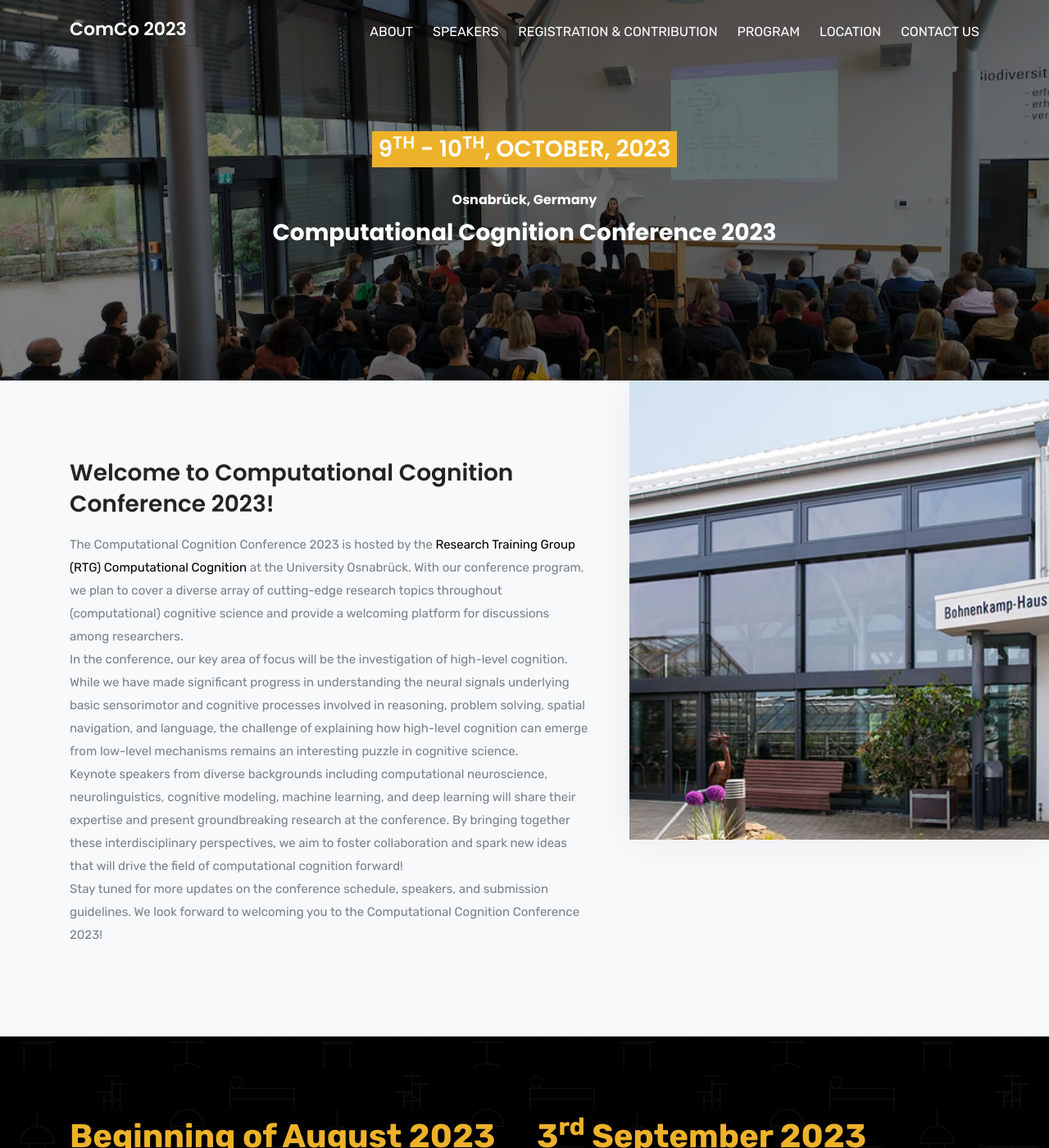
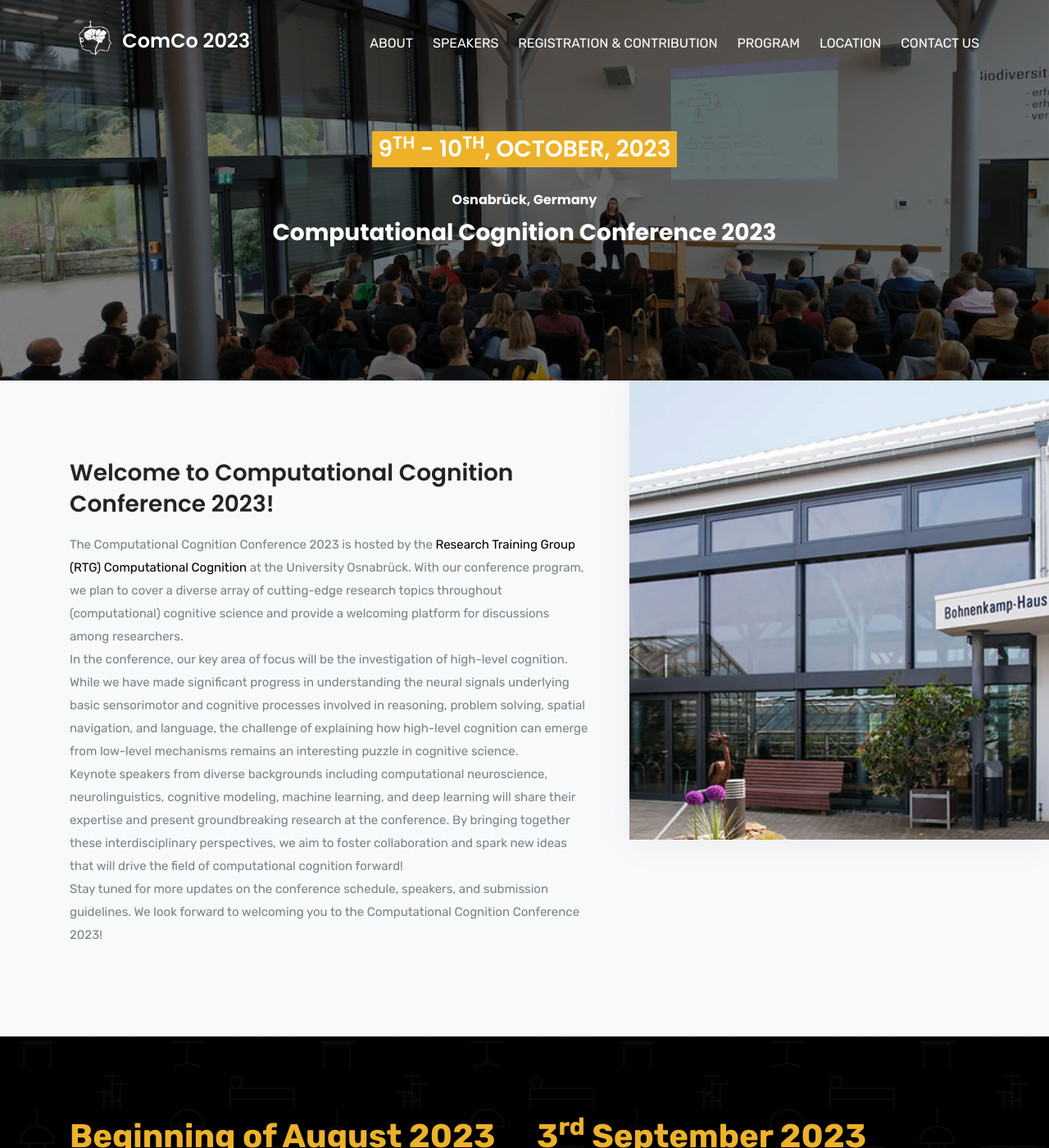
Before and after one commit to comco23/comco23.github.io, a Jekyll site: the page built from index.html, in a window 1280 px wide and 1400 px high. Shown: the whole window at 82% size. Built offline with Jekyll 4.4.1, drawn with Linux system fonts in a browser that asks for light colours.

Commit message:
added a logo

```diff
--- a/_includes/nav.html
+++ b/_includes/nav.html
@@ -1,7 +1,8 @@
 <nav class="navbar navbar-expand-lg fixed-top trans-navigation">
 	<div class="container">
 		<a class="navbar-brand" href="/">
-			<h4 class="text-white"> ComCo 2023</h4>
+			<img src="assets/img/logo.png" alt="Logo" class="img-fluid logo-img">
+			<h4 class="text-white logo-text">ComCo 2023</h4>
 			<!-- <img src="assets/img/logo.png" alt="" class="img-fluid b-logo" /> -->
 		</a>
 		<button class="navbar-toggler" type="button" data-toggle="collapse" data-target="#mainNav"
--- a/assets/css/style.css
+++ b/assets/css/style.css
@@ -1545,3 +1545,17 @@ BLOG SINGLE
 	height: 100%;
 	width: 100%;
 }
+
+
+.logo-img {
+	height: 60px; /* Adjust the height to your desired size */
+	margin-right: 0px; /* Add spacing between logo and text */
+	vertical-align: middle; /* Align logo vertically with text */
+      }
+
+      .logo-text {
+	display: inline-block; /* Make the text display inline */
+	margin: 0; /* Remove any default margins */
+	vertical-align: middle; /* Align text vertically with logo */
+	font-size: 24px; /* Adjust the font size as needed */
+      }
```
Also changed, not shown: assets/img/logo.png.
